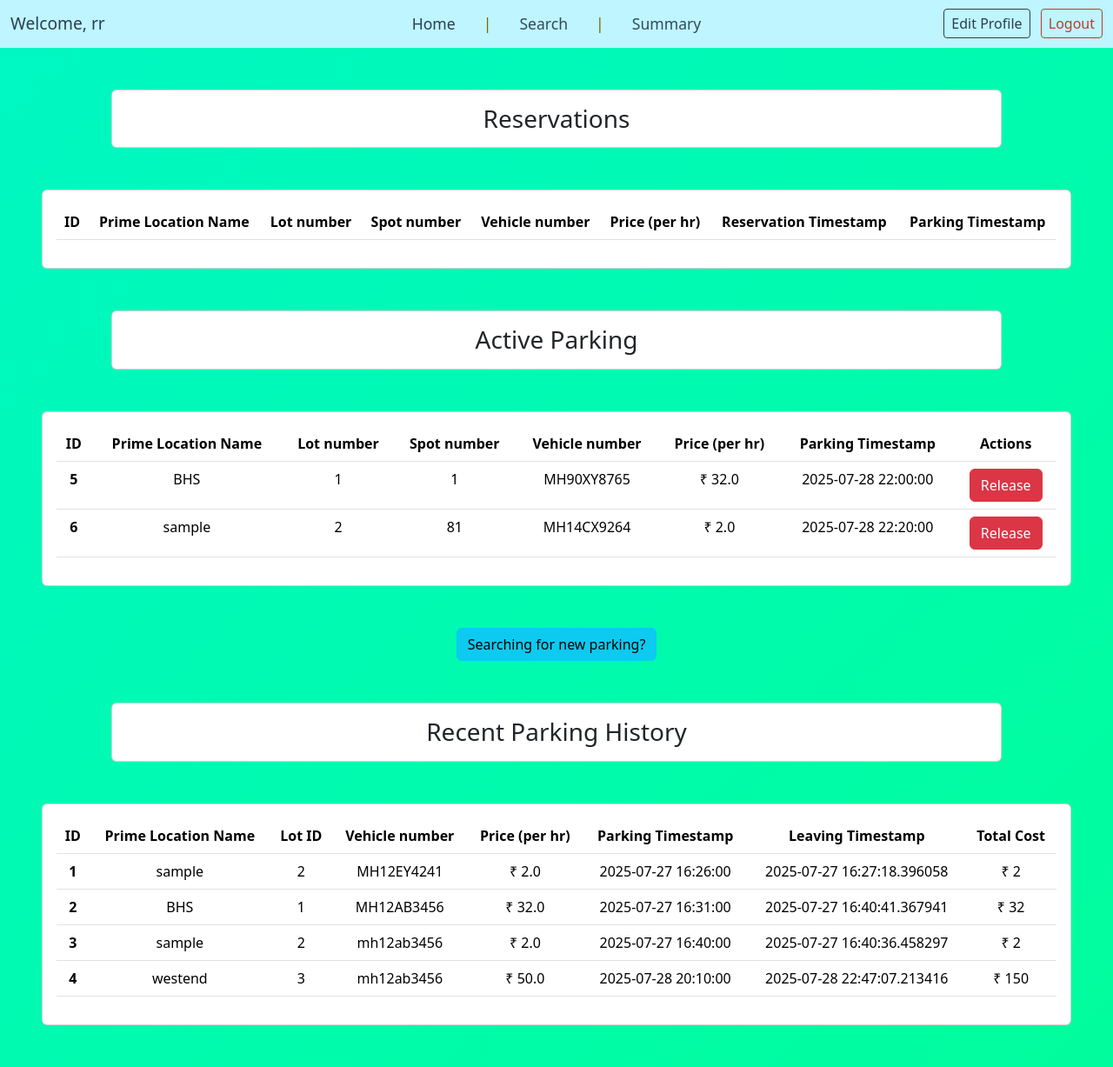
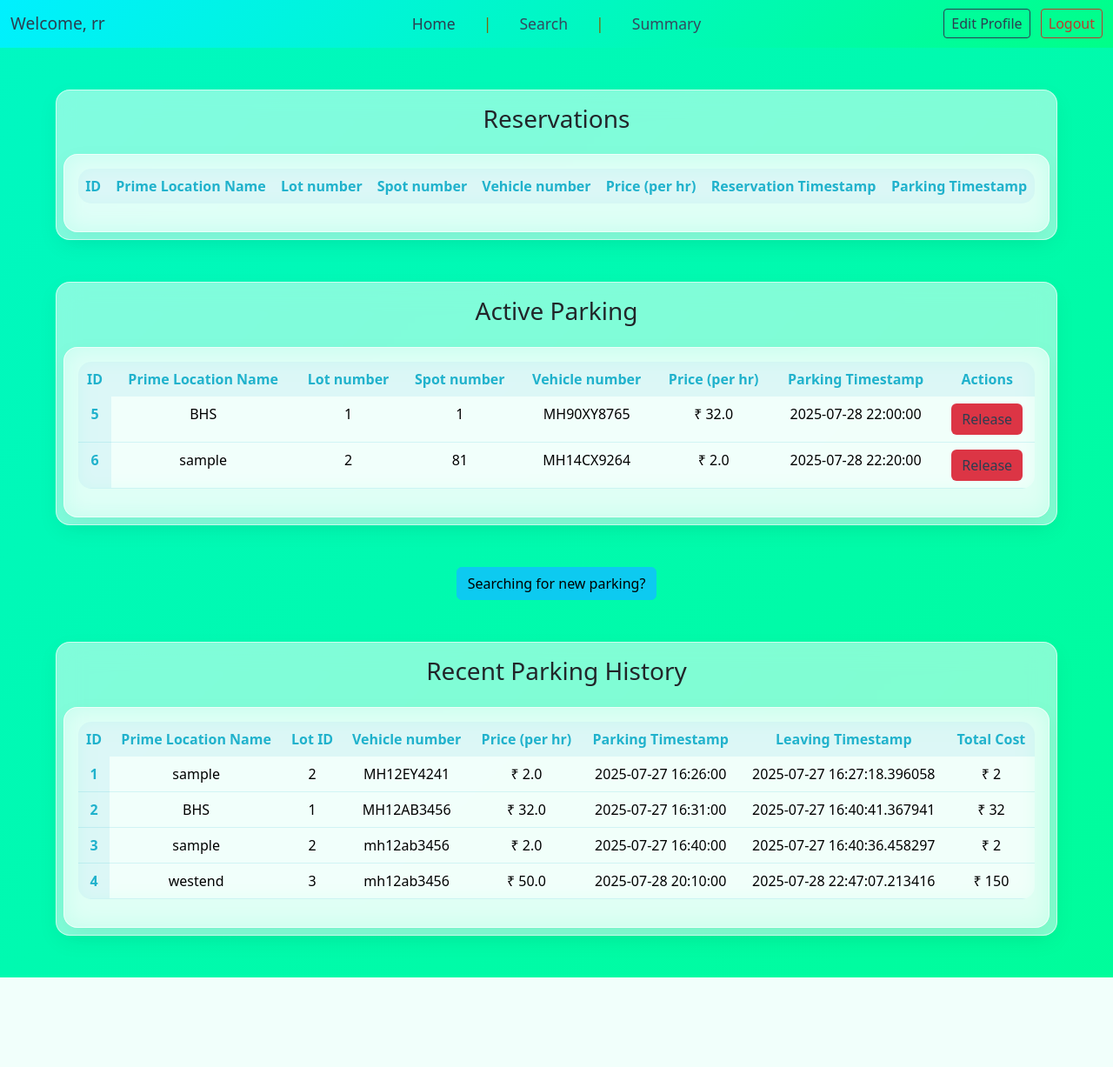
Before and after one commit to 23f3001275/vehicle-parking-app, a Flask app: a page that uses templates/User/home_user.html in a window 1280 px wide. Shown: the whole page at 87% size. After the commit the page ends 1124 px from the top, so only its background shows below. Run offline with Flask 3, Linux system fonts and the light colour scheme; lists and menus that the app fills with data are empty.

Commit message:
gotta fix logical errors

```diff
--- a/static/css/main.css
+++ b/static/css/main.css
@@ -83,7 +83,7 @@ form .form-control:focus {
 .stat-card, .lot-stat {
     text-align: center;
     padding: 1rem;
-    background-color: rgba(0, 255, 255, 0.05); /* optional: subtle bg */
+    background-color: rgba(7, 57, 57, 0.05); /* optional: subtle bg */
     border: 1px solid rgba(0, 255, 255, 0.2);
     border-radius: 0.5rem;
 }
@@ -98,7 +98,7 @@ form .form-control:focus {
 .stat-value, .lot-stat-value {
     font-size: 1.3rem;
     font-weight: bold;
-    color: #6effa3;
+    color: #184586;
 }
 
 /* Navbar Styling */
@@ -108,10 +108,15 @@ nav {
 }
 
 .navbar {
-    background-color: #bef5ff !important;
-    padding: 1rem 0;
+  background: linear-gradient(135deg, #00f0ff, #00ff88);
+  animation: gradientShift 15s ease infinite;
+  /* background: linear-gradient(to bottom, rgba(190, 245, 255, 1), rgba(190, 245, 255, 0)); */
+  padding: 1rem 0;
+  border: none;
+  box-shadow: none;
+  backdrop-filter: blur(8px); /* optional glass effect */
+}
 
-}
 
 .navbar .navbar-brand {
     color: #2c3e50 !important;
@@ -197,8 +202,43 @@ nav {
     border-radius: 50px !important;
 }
 
-.table-header{
-    background-color: #6effa3;
+.title{
+    color: #bef5ff;
+}
+
+.table {
+  background: rgba(255, 255, 255, 0.1) !important;
+  backdrop-filter: blur(10px);
+  -webkit-backdrop-filter: blur(10px);
+  border-radius: 15px !important;
+  overflow: hidden;
+}
+
+.table th {
+  background: rgba(32, 178, 204, 0.1) !important; /* light cyan-tint */
+  color: #20b2cc !important;  /* turquoise */
+  font-weight: 600;
+  border: none !important;
+}
+
+.table td {
+  background: transparent !important;
+  border: none !important;
+  color: #2c3e50; /* dark navy */
+}
+
+.table tbody tr {
+  border-bottom: 1px solid rgba(32, 178, 204, 0.15) !important;
+}
+
+.table .btn {
+  border: none !important;
+  box-shadow: none !important;
+  color: #2c3e50;
+}
+
+.table .btn:focus {
+  box-shadow: 0 0 5px rgba(32, 178, 204, 0.3) !important;
 }
 
 /* Responsive Design */
@@ -216,3 +256,21 @@ nav {
         right: 1rem;
     }
 }
+
+/* Glassmorphism */
+.card {
+  background: rgba(255, 255, 255, 0.5) !important;  /* more white */
+  backdrop-filter: blur(14px) !important;
+  -webkit-backdrop-filter: blur(14px) !important;
+  border-radius: 1rem !important;
+  border: 1px solid rgba(255, 255, 255, 0.6) !important;
+  box-shadow: 0 8px 24px rgba(0, 0, 0, 0.05) !important;
+  color: #2f2f2f;
+}
+
+
+
+.card:hover {
+  transform: translateY(-5px);
+  box-shadow: 0 12px 32px rgba(0, 0, 0, 0.2);
+}
--- a/templates/Admin/add_lot.html
+++ b/templates/Admin/add_lot.html
@@ -6,9 +6,9 @@
 
 {% block body %}
 <div class="main-form-container">
-    <div class="page-header admin-summary-header">
-        <h2 class="main-form-title">Add a Lot</h2>
-    </div>
+<div class="card m-5 mx-auto text-center" style="width: 80%;">
+  <h3 class="my-3">Add Lot</h3>
+</div>
     <form action="{{ url_for('addLotAdmin', admin_name=admin_name, login_success=login_success) }}" method="POST" class="main-form">
         <div class="form-group">
             <label for="location_name" class="form-label">Location Name</label>
--- a/templates/Admin/display_lot.html
+++ b/templates/Admin/display_lot.html
@@ -20,13 +20,13 @@
     {% for item in lot_data %}
     <div class="d-flex flex-wrap" style="max-width: 400px;">
       {% for i in range(item.occupied) %}
-        <div class="card m-1" style="background-color: red; height: 20px; width: 20px;"></div>
+        <div class="card-item m-1" style="background-color: red; height: 20px; width: 20px; border-radius: 3px;"></div>
       {% endfor %}
       {% for i in range(item.available) %}
-        <div class="card m-1" style="background-color: green; height: 20px; width: 20px;"></div>
+        <div class="card-item m-1" style="background-color: green; height: 20px; width: 20px; border-radius: 3px;"></div>
       {% endfor %}
       {% for i in range(item.reserved) %}
-        <div class="card m-1" style="background-color: blue; height: 20px; width: 20px;"></div>
+        <div class="card-item m-1" style="background-color: blue; height: 20px; width: 20px; border-radius: 3px;"></div>
       {% endfor %}
     </div>
     {% endfor %}
--- a/templates/Admin/edit_lot.html
+++ b/templates/Admin/edit_lot.html
@@ -4,9 +4,9 @@
 
 {% block body %}
 <div class="main-form-container">
-    <div class="page-header admin-summary-header">
-        <h2 class="main-form-title">Update Parking Lot Details</h2>
-    </div>
+<div class="card m-5 mx-auto text-center" style="width: 80%;">
+  <h3 class="my-3">Update Parking Lot Details</h3>
+</div>
 
     <form action="{{ url_for('editLot', admin_name=admin_name, login_success=login_success, lot_id=lot.id) }}" method="POST" class="main-form">
 
--- a/templates/Admin/home_admin.html
+++ b/templates/Admin/home_admin.html
@@ -3,10 +3,8 @@
 {% block head %}Home | Admin{% endblock %}
 
 {% block body %}
-<div class="card start-50 translate-middle-x m-5" style="width:80%; align-items:center;">
-  <div class="card-body">
-    <h3>Parking Lots</h3>
-  </div>
+<div class="card m-5 mx-auto text-center" style="width: 80%;">
+  <h3 class="my-3">Parking Lots</h3>
 </div>
 
 <div class="lot-cards-container">
--- a/templates/Admin/summary_admin.html
+++ b/templates/Admin/summary_admin.html
@@ -5,8 +5,8 @@
 {% endblock %}
 
 {% block body %}
-<div class="page-header admin-summary-header">
-  <h3>Admin Summary Dashboard</h3>
+<div class="card m-5 mx-auto text-center" style="width: 80%;">
+  <h3 class="my-3">Summary Dashboard</h3>
 </div>
 
 <div class="lot-cards-container">
--- a/templates/User/home_user.html
+++ b/templates/User/home_user.html
@@ -12,10 +12,10 @@
 {% endwith %}
 
 <!-- Reservations Section -->
-<div class="card m-5 mx-auto text-center" style="width: 80%;">
+<div class="card m-5 mx-auto text-center" style="width: 90%;">
   <h3 class="my-3">Reservations</h3>
-</div>
-<div class="card text-center m-5">
+
+<div class="card text-center m-2 border-none">
   <div class="card-body">
     <table class="table">
       <thead class="table-header">
@@ -45,13 +45,14 @@
       </tbody>
     </table>
   </div>
+  </div>
 </div>
 
 <!-- Active Parking Section -->
-<div class="card m-5 mx-auto text-center" style="width: 80%;">
+<div class="card m-5 mx-auto text-center" style="width: 90%;">
   <h3 class="my-3">Active Parking</h3>
-</div>
-<div class="card text-center m-5">
+
+<div class="card text-center m-2 border-none">
   <div class="card-body">
     <table class="table">
       <thead>
@@ -79,6 +80,7 @@
       </tbody>
     </table>
   </div>
+  </div>
 </div>
 
 <!-- Search Parking CTA -->
@@ -89,10 +91,9 @@
 </div>
 
 <!-- Parking History -->
-<div class="card m-5 mx-auto text-center" style="width: 80%;">
+<div class="card m-5 mx-auto text-center" style="width: 90%;">
   <h3 class="my-3">Recent Parking History</h3>
-</div>
-<div class="card text-center m-5">
+<div class="card text-center m-2 border-none">
   <div class="card-body">
     <table class="table">
       <thead>
@@ -116,6 +117,7 @@
       </tbody>
     </table>
   </div>
+  </div>
 </div>
 
 {% endblock %}
--- a/templates/User/search_parking_user.html
+++ b/templates/User/search_parking_user.html
@@ -3,6 +3,11 @@
 {% block title %} Search Parking {% endblock %}
 
 {% block body %}
+
+<div class="card m-5 mx-auto text-center" style="width: 80%;">
+  <h3 class="my-3">Search Parking</h3>
+</div
+
 <div class="container my-5">
   <div class="row justify-content-center">
     <div class="col-md-8">
```
Also changed, not shown: controllers/User/book_lot_user.py (+10 -16 lines), templates/Admin/all_users.html (+3 -4 lines), templates/Admin/login_admin.html (+4 -3 lines), templates/User/book_lot_user.html (+5 -11 lines), templates/User/edit_profile_user.html (+4 -4 lines), templates/User/login_user.html (+8 -5 lines), templates/User/register_user.html (+8 -6 lines), instance/test.db.
